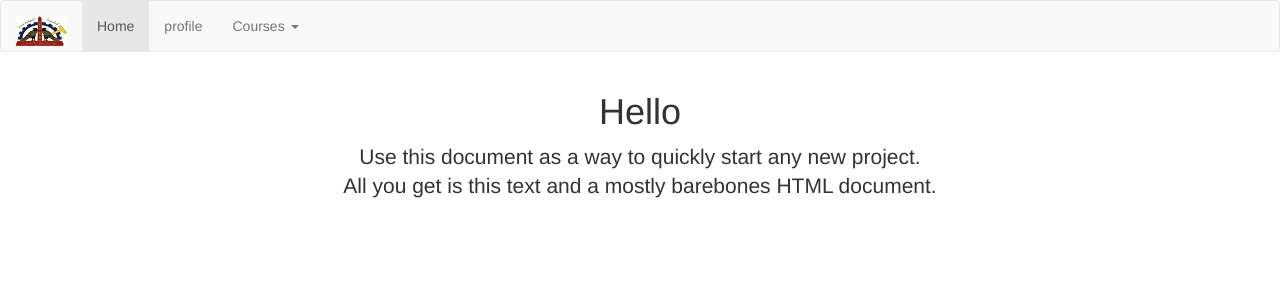
After one commit to SarcasticGeek/College_Portal, a PHP site: page /app/views/studenthome.php in a window 1280 px wide. The commit adds this page. Shown: the top 300 px of the page. Run offline with PHP 8.4, Linux system fonts and the light colour scheme; some libraries are stand-ins or nearby versions.

Commit message:
main look

```diff
--- /dev/null
+++ b/app/views/studenthome.php
@@ -0,0 +1,63 @@
+<!DOCTYPE html>
+<html lang="en">
+	<head>
+		<meta http-equiv="content-type" content="text/html; charset=UTF-8">
+		<meta charset="utf-8">
+		<title>Student Home</title>
+		<meta name="generator" content="Bootply" />
+		<meta name="viewport" content="width=device-width, initial-scale=1, maximum-scale=1">
+		<link href="assets/css/bootstrap.min.css" rel="stylesheet">
+		<!--[if lt IE 9]>
+			<script src="//html5shim.googlecode.com/svn/trunk/html5.js"></script>
+		<![endif]-->
+		<link href="assets/css/styles.css" rel="stylesheet">
+	</head>
+	<body>
+
+<nav class="navbar navbar-default">
+  <div class="container-fluid">
+    <!-- Brand and toggle get grouped for better mobile display -->
+    <div class="navbar-header">
+      <button type="button" class="navbar-toggle collapsed" data-toggle="collapse" data-target="#bs-example-navbar-collapse-1" aria-expanded="false">
+        <span class="sr-only">Toggle navigation</span>
+        <span class="icon-bar"></span>
+        <span class="icon-bar"></span>
+        <span class="icon-bar"></span>
+      </button>
+      <a class="navbar-brand" href="#">
+      <img alt="Brand" src="assets/asulogo.jpg">
+      </a>
+    </div>
+
+    <!-- Collect the nav links, forms, and other content for toggling -->
+    <div class="collapse navbar-collapse" id="bs-example-navbar-collapse-1">
+      <ul class="nav navbar-nav">
+        <li class="active"><a href="#">Home <span class="sr-only">(current)</span></a></li>
+        <li><a href="#">profile</a></li>
+        <li class="dropdown">
+          <a href="#" class="dropdown-toggle" data-toggle="dropdown" role="button" aria-haspopup="true" aria-expanded="false">Courses <span class="caret"></span></a>
+          <ul class="dropdown-menu">
+            <li><a href="#">Course1</a></li>
+            <li><a href="#">Course2</a></li>
+            <li><a href="#">Course3</a></li>
+
+          </ul>
+        </li>
+      </ul>
+    </div><!-- /.navbar-collapse -->
+  </div><!-- /.container-fluid -->
+</nav>
+<div class="container">
+
+  <div class="text-center">
+
+    <h1>Hello</h1>
+    <p class="lead">Use this document as a way to quickly start any new project.<br> All you get is this text and a mostly barebones HTML document.</p>
+  </div>
+
+</div><!-- /.container -->
+	<!-- script references -->
+		<script src="//ajax.googleapis.com/ajax/libs/jquery/2.0.2/jquery.min.js"></script>
+		<script src="assets/js/bootstrap.min.js"></script>
+	</body>
+</html>
```
Also changed, not shown: app/views/index.php (+1 -50 lines), app/views/assets/asulogo.jpg (added).
